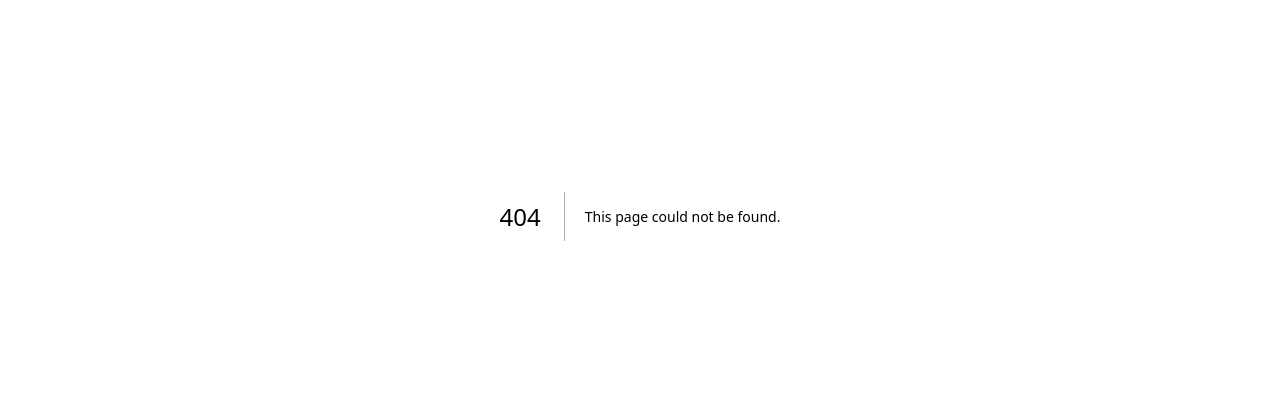
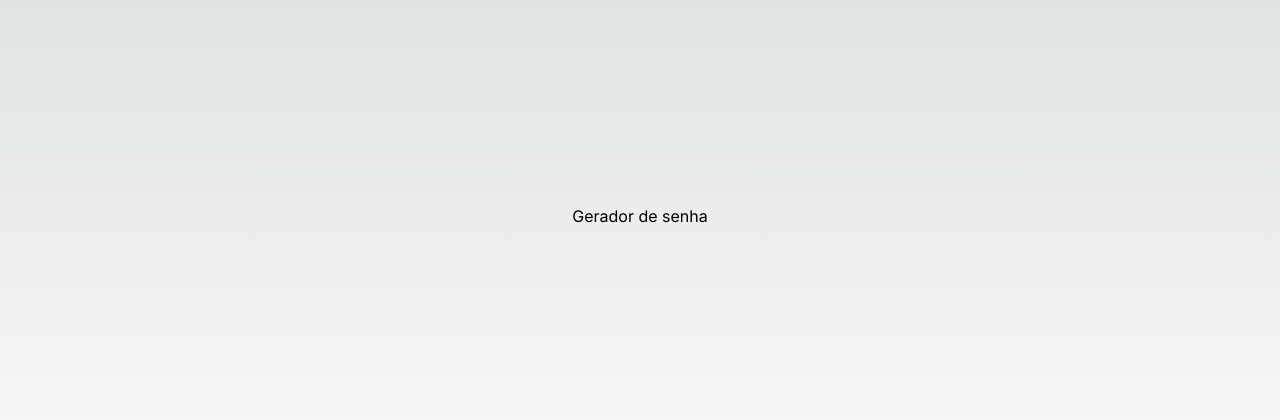
Before and after one commit to NaulEpilef/perfil.naul.dev, a Next.js app: page /gerador/senha in a window 1280 px wide. Before the commit this address had no page. Shown: the part 184-604 px from the top of the page. Built offline with nearby package versions, Linux system fonts and the light colour scheme.

Commit message:
Creating the basic structure

```diff
--- /dev/null
+++ b/src/app/gerador/senha/layout.tsx
@@ -0,0 +1,21 @@
+import '../../globals.css'
+import { Inter } from 'next/font/google'
+
+const inter = Inter({ subsets: ['latin'] })
+
+export const metadata = {
+  title: `Gerador de senha | ${process.env.NAME}`,
+  description: 'Generated by create next app',
+}
+
+export default function RootLayout({
+  children,
+}: {
+  children: React.ReactNode
+}) {
+  return (
+    <html lang="en">
+      <body className={inter.className}>{children}</body>
+    </html>
+  )
+}
--- /dev/null
+++ b/src/app/gerador/senha/page.tsx
@@ -0,0 +1,11 @@
+import Main from "@/components/Main";
+
+const password = () => {
+    return (
+        <Main>
+            <h1>Gerador de senha</h1>
+        </Main>
+    );
+}
+
+export default password;
```
